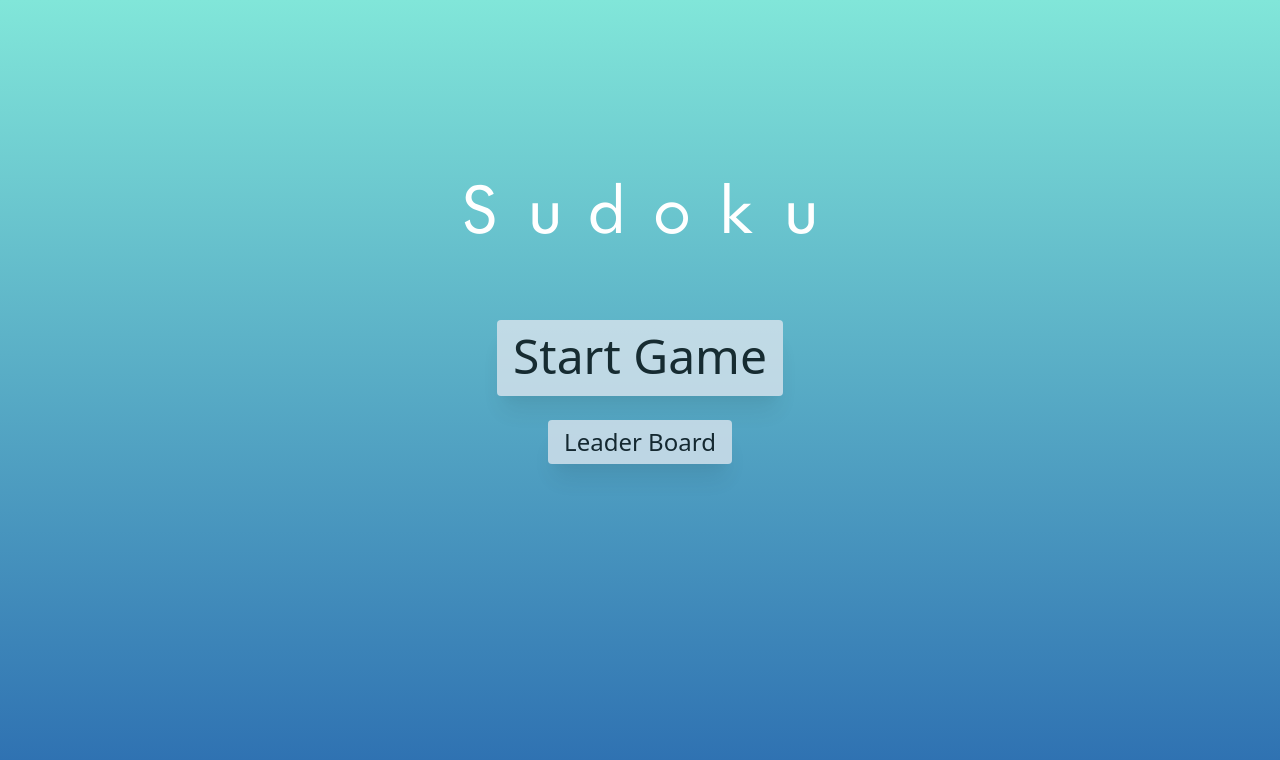
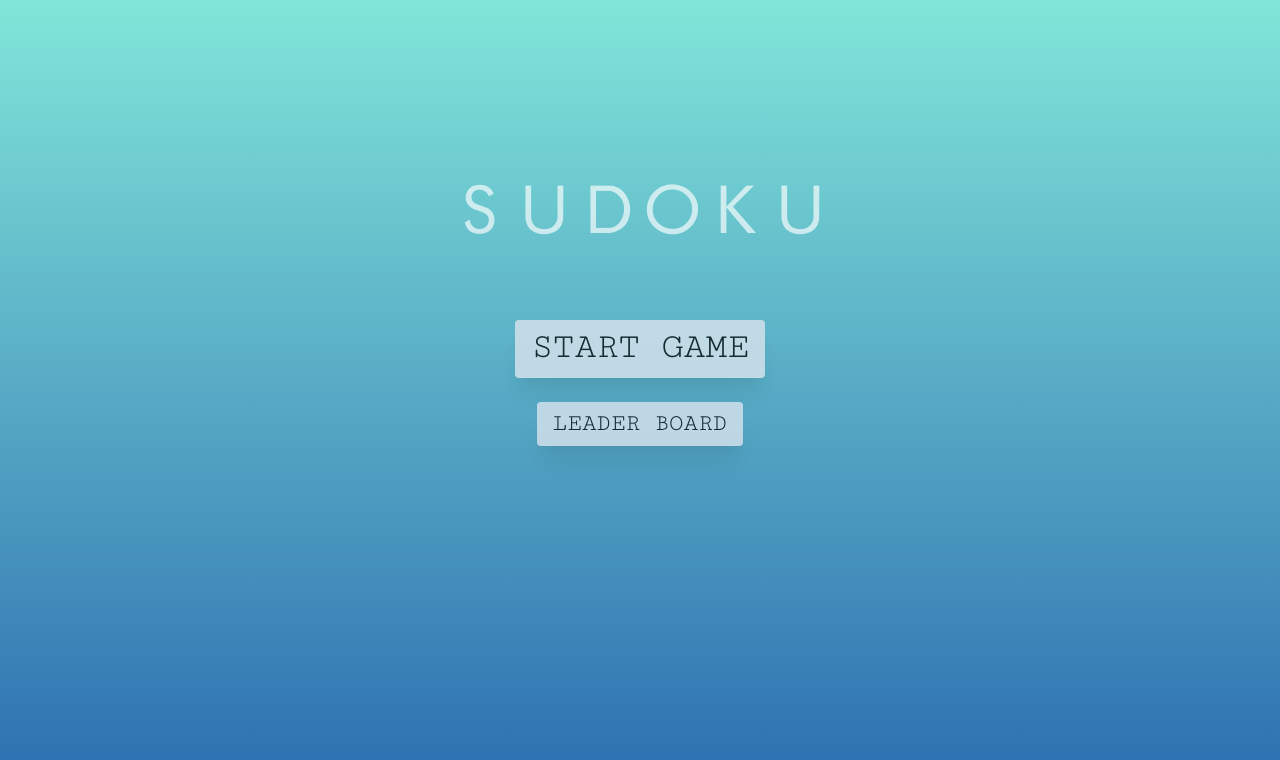
Before and after one commit to cs-gang/SudokuWebapp, a Django app: page / in a window 1280 px wide. Shown: the top 760 px of the page. Run offline with Django 3.2, Linux system fonts and the light colour scheme; style sheets or scripts are compiled from the project's sources.

Commit message:
Put a font for the buttons and an animation for the heading

```diff
--- a/sudoku-django-project/mainapp/templates/mainapp/index.html
+++ b/sudoku-django-project/mainapp/templates/mainapp/index.html
@@ -7,11 +7,13 @@
         <link href="{% static "mainapp/tailwind-output.css"%}" rel="stylesheet" type="text/css">
     </head>
     <body class="h-24 bg-gradient-to-b from-teal-300 to-blue-700">
-        <h2 class="mainfont text-6xl text-center text-white pt-40 bold overflow-hidden m-auto animate-pulse animate-typeanim"> Sudoku </h2>
+        <div class='transform m-auto animate-fall'>
+            <h2 class="mainfont text-6xl text-center text-white pt-40 bold overflow-hidden m-auto animate-pulse"> SUDOKU </h2>
+        </div>
 
         <div class="flex flex-col items-center pt-16">
-            <a href="#" class="transform text-5xl bg-gray-300 active:bg-gray-500 pl-4 pb-1 pr-4 rounded hover:scale-105 shadow-xl opacity-75 hover:opacity-100">Start Game</a>
-            <a href="#" class="transform text-2xl bg-gray-300 active:bg-gray-500 pl-4 pr-4 pt-1 pb-1 mt-6 rounded hover:scale-105 shadow-xl opacity-75 hover:opacity-100">Leader Board</a>
+            <a href="#" class="transform text-4xl bg-gray-300 active:bg-gray-500 pl-4 pb-1 pr-4 rounded hover:scale-105 shadow-xl opacity-75 hover:opacity-100 subfont-cumono">START GAME</a>
+            <a href="#" class="transform text-2xl bg-gray-300 active:bg-gray-500 pl-4 pr-4 pt-1 pb-1 mt-6 rounded hover:scale-105 shadow-xl opacity-75 hover:opacity-100 subfont-cumono">LEADER BOARD</a>
         </div>
     </body>
 </html>
--- a/sudoku-django-project/tailwindcomponents/css/tailwind.css
+++ b/sudoku-django-project/tailwindcomponents/css/tailwind.css
@@ -2,13 +2,41 @@
 @tailwind components;
 
 @layer base{
+
     @font-face{
         font-family: 'futurist';
         src: url(../fonts/FUTRFW.TTF) format('truetype');
     }
 
+    @font-face{
+      font-family: 'cutivemono';
+      src: url(../fonts/CutiveMono-Regular.ttf) format('truetype');
+    }
+
+    @font-face{
+      font-family: 'novamono';
+      src: url(../fonts/NovaMono-Regular.ttf) format('truetype');
+    }
+
+    @font-face{
+      font-family: 'ubuntumono';
+      src: url(../fonts/UbuntuMono-Regular.ttf) format('truetype');
+    }
+
     .mainfont{
         font-family: futurist;
+    }
+
+    .subfont-cumono{
+      font-family: cutivemono;
+    }
+
+    .subfont-nomono{
+      font-family: novamono;
+    }
+
+    .subfont-ubmono{
+      font-family: ubuntumono;
     }
 
     .typeanime{
--- a/sudoku-django-project/tailwindcomponents/tailwind.config.js
+++ b/sudoku-django-project/tailwindcomponents/tailwind.config.js
@@ -10,10 +10,28 @@ module.exports = {
         type: {
           '0%': {width: '0%'},
           '100%': {width: '100%'},
+        },
+        falling:{
+          '0%':{
+              transform: "translateY(-315px);",
+              'animation-timing-function': 'ease-in;'
+          },
+          '15%':{
+              transform: 'translateY(0);',
+              'animation-timing-function': 'ease-out;'
+          },
+          '19%':{
+              transform: 'translateY(-30px);',
+              'animation-timing-function': 'ease-in;'
+          },
+          '26%':{
+              transform: 'translateY(0);'
+          }
         }
       },
       animation:{
-        typeanim: 'type 4s steps(60, end)'
+        typeanim: 'type 4s steps(100, end)',
+        fall: 'falling 3s linear'
       }
     },
   },
```
Also changed, not shown: sudoku-django-project/mainapp/static/fonts/CutiveMono-Regular.ttf (added), sudoku-django-project/mainapp/static/fonts/NovaMono-Regular.ttf (added), sudoku-django-project/mainapp/static/fonts/UbuntuMono-Regular.ttf (added).
